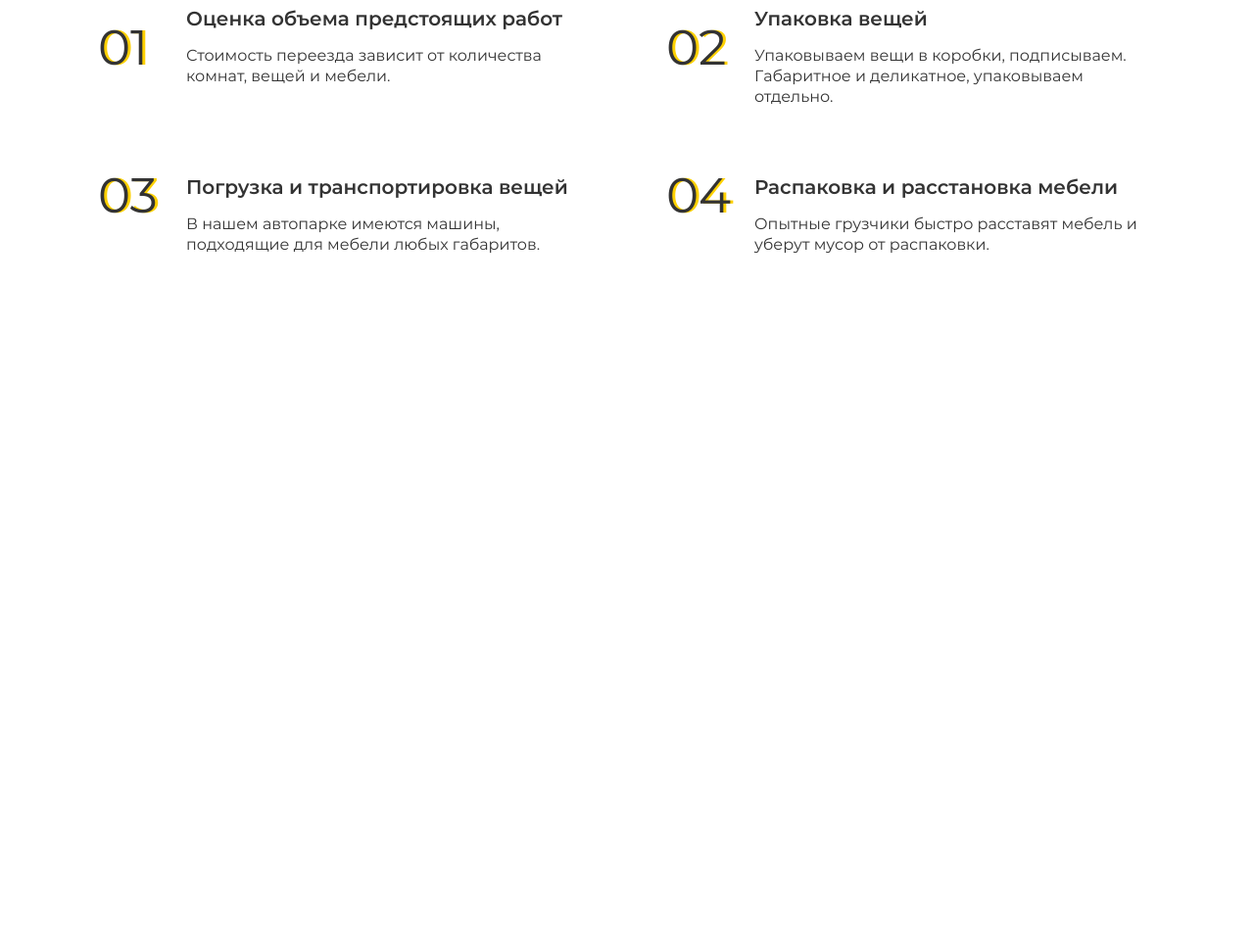
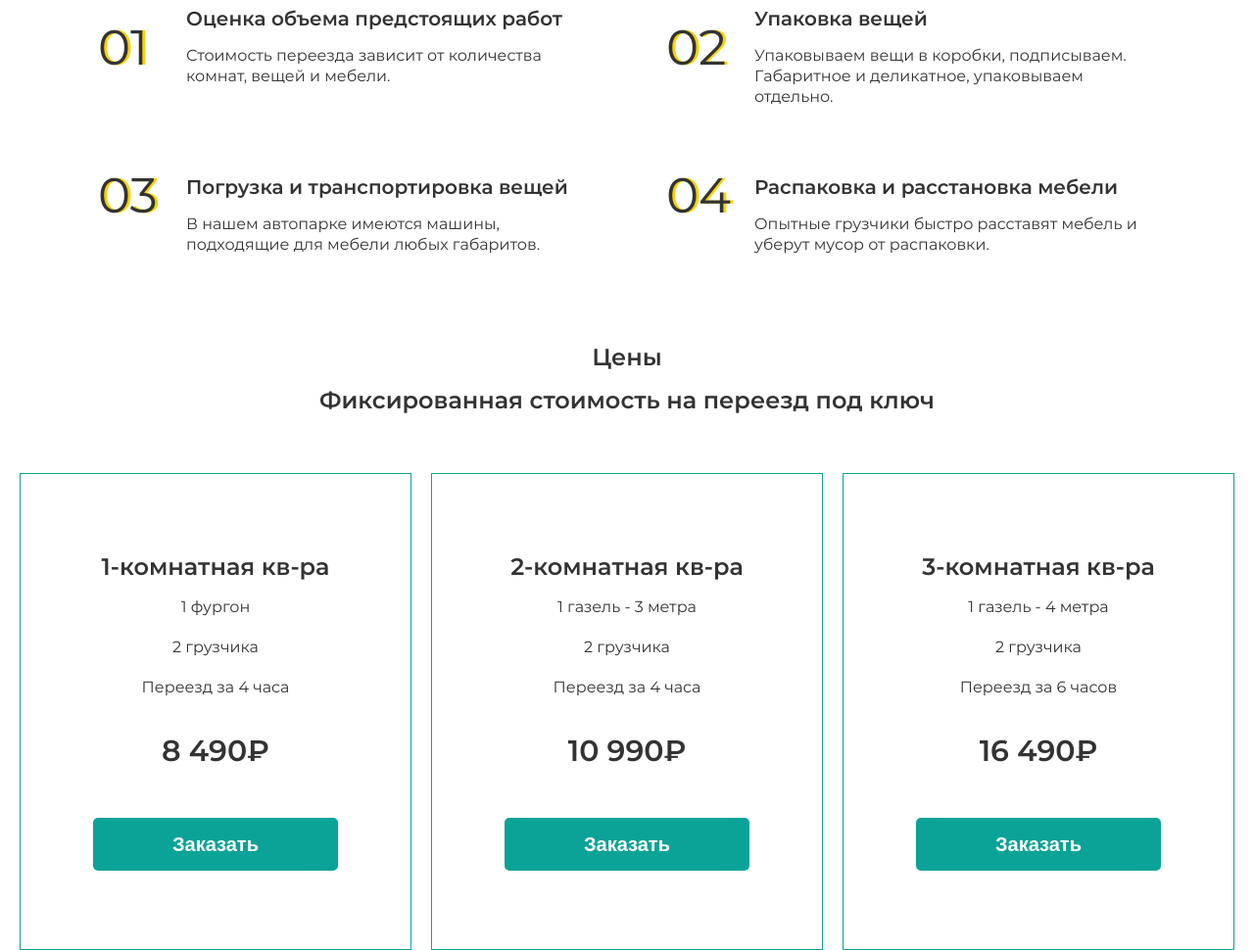
Before and after one commit to sergk1993/Fast, a website: page app/index.html in a window 1280 px wide. Shown: the part 863-1833 px from the top of the page at 98% size. Before the commit the page ends 1163 px from the top, so only its background shows below. Drawn offline with Linux system fonts and the light colour scheme.

Commit message:
cr: create price

```diff
--- a/app/index.html
+++ b/app/index.html
@@ -6,6 +6,7 @@
     <meta http-equiv="X-UA-Compatible" content="IE=edge">
     <meta name="viewport" content="width=device-width, initial-scale=1.0">
     <meta name="description" content="Cайт компании по перевозке грузов">
+    <meta name="theme-color" content="#0ba397"/>
     <title>Fast</title>
     <link rel="shortcut icon" type="image/x-icon" href="images/favicon.ico">
     <link rel="stylesheet" href="css/style.min.css">
@@ -94,6 +95,60 @@
             </div>
         </section>
 
+        <section class="price">
+            <h2 class="price__title title">Цены </h2>
+            <p class="price__subtitle subtitle">Фиксированная стоимость на переезд под ключ</p>
+            <div class="container">
+                <div class="price__wrapper">
+                    <article class="price__box">
+                        <h3 class="price__title">1-комнатная кв-ра  </h3>
+                        <ul class="price__list">
+                            <li class="price__lists">1 фургон</li>
+                            <li class="price__lists">2 грузчика</li>
+                            <li class="price__lists">Переезд за 4 часа</li>
+
+                        </ul>
+
+                        <p class="price__sum">
+                            8 490₽
+                        </p>
+
+                        <button class="price__btn btn-style">Заказать</button>
+                    </article>
+
+                    <article class="price__box">
+                        <h3 class="price__title">2-комнатная кв-ра  </h3>
+                        <ul class="price__list">
+                            <li class="price__lists">1 газель - 3 метра </li>
+                            <li class="price__lists">2 грузчика</li>
+                            <li class="price__lists">Переезд за 4 часа</li>
+                        </ul>
+                        <p class="price__sum">
+                            10 990₽
+                        </p>
+
+                        <button class="price__btn btn-style">Заказать</button>
+                    </article>
+                    <article class="price__box">
+                        <h3 class="price__title">3-комнатная кв-ра</h3>
+                        <ul class="price__list">
+                            <li class="price__lists">1 газель - 4 метра</li>
+                            <li class="price__lists">2 грузчика</li>
+                            <li class="price__lists">Переезд за 6 часов</li>
+                        </ul>
+
+                        <p class="price__sum">
+                            16 490₽
+                        </p>
+
+                        <button class="price__btn btn-style">Заказать</button>
+                    </article>
+
+                </div>
+            </div>
+        </section>
+
+
     </main>
 
 
--- a/app/scss/_global.scss
+++ b/app/scss/_global.scss
@@ -17,7 +17,6 @@ body {
     color: #333;
     display: flex;
     flex-direction: column;
-
 }
 
 ul {
@@ -68,9 +67,22 @@ footer {
     margin-top: auto;
 }
 
-/* .btn-style {
-
-} */
+.btn-style {
+    border: transparent;
+    background-color: transparent;
+    font-weight: 600;
+    font-size: 20px;
+    line-height: 24px;
+    padding: 15px 10px;
+    display: block;
+    max-width: 250px;
+    width: 100%;
+    border-radius: 5px;
+    color: #fff;
+    cursor: pointer;
+    margin: 0 auto;
+    max-height: 55px;
+}
 
 .title {
     text-align: center;
@@ -78,3 +90,12 @@ footer {
     font-size: 30px;
     line-height: 37px;
 }
+
+.subtitle {
+    text-align: center;
+    font-weight: 600;
+    font-size: 24px;
+    line-height: 29px;
+    margin-top: 15px;
+    margin-bottom: 60px;
+}
--- a/app/scss/_media.scss
+++ b/app/scss/_media.scss
@@ -28,6 +28,18 @@
     .about__subtext {
         font-size: 16px;
         line-height: 20px;
+    }
+
+    .price__title {
+        margin-bottom: 40px;
+    }
+
+    .subtitle {
+        display: none;
+    }
+
+    .price__box {
+        padding: 50px 10px;
     }
 }
 
--- a/app/scss/style.scss
+++ b/app/scss/style.scss
@@ -231,7 +231,7 @@
     &__box::after {
         content: "0" counter(counter);
         position: absolute;
-        color: #FED100;
+        color: #fed100;
         left: 3px;
         bottom: 0;
         transform: translateY(-50%);
@@ -257,4 +257,50 @@
     }
 }
 
+/* Конец about */
+
+/* Начало price  */
+.price {
+    padding-top: 50px;
+    &__wrapper {
+        display: grid;
+        grid-template-columns: repeat(auto-fill, minmax(250px, 400px));
+        justify-content: center;
+        gap: 20px 20px;
+    }
+
+    &__box {
+        display: grid;
+        align-content: space-between;
+        padding: 80px 10px;
+        border: 1px solid #0ba397;
+        text-align: center;
+    }
+
+    &__title {
+        font-weight: 600;
+        font-size: 24px;
+        line-height: 29px;
+    }
+
+    &__lists {
+        font-size: 16px;
+        line-height: 21px;
+        margin-bottom: 20px;
+    }
+
+    &__sum {
+        font-weight: 600;
+        font-size: 30px;
+        line-height: 37px;
+        margin-bottom: 50px;
+    }
+
+    &__btn {
+        background-color: #0ba397;
+    }
+}
+
+/* Конец price  */
+
 @import "media";
```
Also changed, not shown: app/css/style.min.css.
